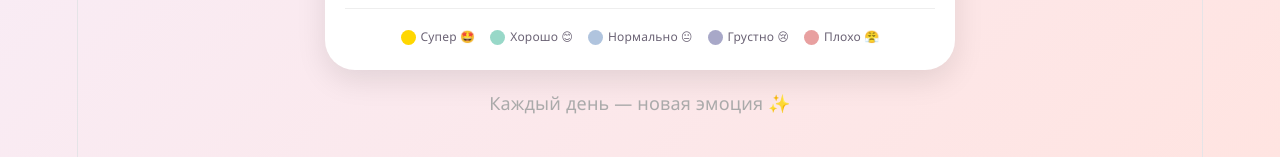
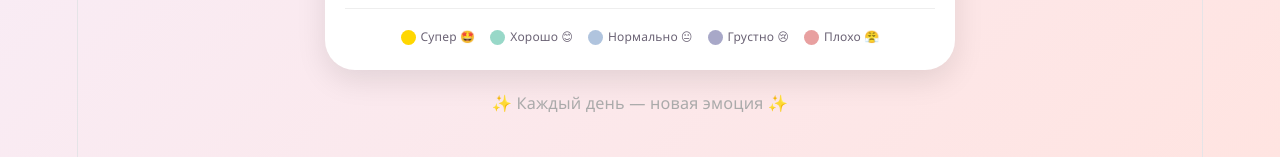
Before and after one commit to nastuxa52-glitch/pract1, a Vue app in the folder practica1/: page / in a window 1280 px wide. Shown: the part 823-980 px from the top of the page. Built offline with nearby package versions, Linux system fonts and the light colour scheme.

Commit message:
правильный App.vue на странице

```diff
--- a/practica1/src/App.vue
+++ b/practica1/src/App.vue
@@ -13,7 +13,7 @@
     <MiniGame v-if="showGame" @close="showGame = false" />
 
     <footer>
-      <p>Каждый день — новая эмоция ✨</p>
+      <p>✨ Каждый день — новая эмоция ✨</p>
     </footer>
   </div>
 </template>
@@ -25,7 +25,11 @@ import MiniGame from './components/MiniGame.vue'
 
 export default {
   name: 'App',
-  components: { Calendar, FloatButton, MiniGame },
+  components: {
+    Calendar,
+    FloatButton,
+    MiniGame
+  },
   data() {
     return {
       showGame: false
@@ -35,6 +39,9 @@ export default {
     window.addEventListener('open-game', () => {
       this.showGame = true
     })
+  },
+  beforeUnmount() {
+    window.removeEventListener('open-game', () => {})
   }
 }
 </script>
@@ -64,9 +71,10 @@ body {
 header {
   text-align: center;
   padding: 30px 20px;
-  background: rgba(255,255,255,0.5);
+  background: rgba(255, 255, 255, 0.6);
   border-radius: 30px;
   margin-bottom: 20px;
+  backdrop-filter: blur(5px);
 }
 
 header h1 {
@@ -85,5 +93,6 @@ footer {
   padding: 20px;
   color: #aaa;
   margin-top: auto;
+  font-size: 0.9rem;
 }
 </style>
```
